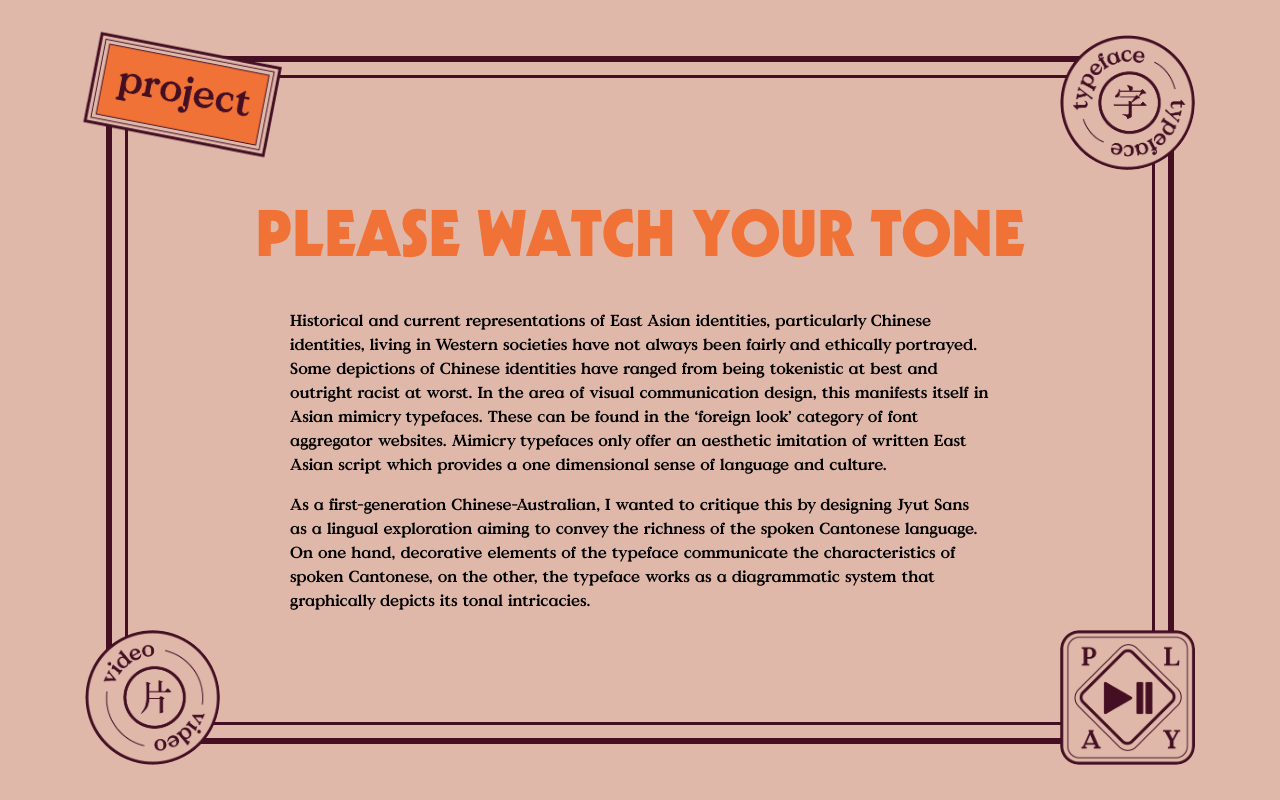
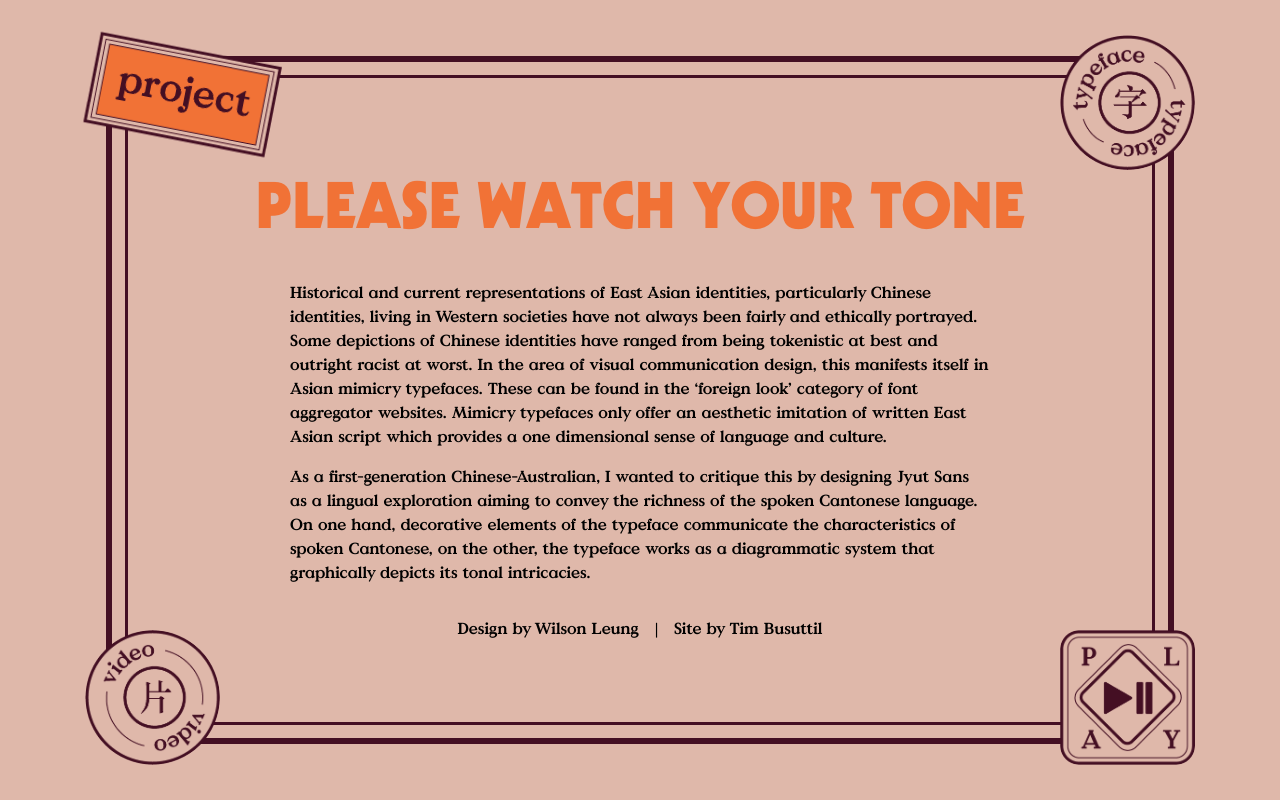
Before and after one commit to timbusuttil/jyut-sans-web, a Vue app: page /how-to-play in a window 1280 px wide. Built offline with nearby package versions, Linux system fonts and the light colour scheme.

Commit message:
add credits to home

```diff
--- a/src/views/Home.vue
+++ b/src/views/Home.vue
@@ -5,6 +5,7 @@
       <p>Historical and current representations of East Asian identities, particularly Chinese identities, living in Western societies have not always been fairly and ethically portrayed. Some depictions of Chinese identities have ranged from being tokenistic at best and outright racist at worst. In the area of visual communication design, this manifests itself in Asian mimicry typefaces. These can be found in the ‘foreign look’ category of font aggregator websites. Mimicry typefaces only offer an aesthetic imitation of written East Asian script which provides a one dimensional sense of language and culture.</p>
       <p>As a first-generation Chinese-Australian, I wanted to critique this by designing Jyut Sans as a lingual exploration aiming to convey the richness of the spoken Cantonese language. On one hand, decorative elements of the typeface communicate the characteristics of spoken Cantonese, on the other, the typeface works as a diagrammatic system that graphically depicts its tonal intricacies.</p>
     </div>
+    <p class="credits">Design by Wilson Leung&emsp;|&emsp;Site by Tim Busuttil</p>
   </div>
 </template>
 
@@ -20,4 +21,7 @@
 .homeCopyContainer {
   max-width: 700px;
 }
+
+.credits {
+}
 </style>
```
